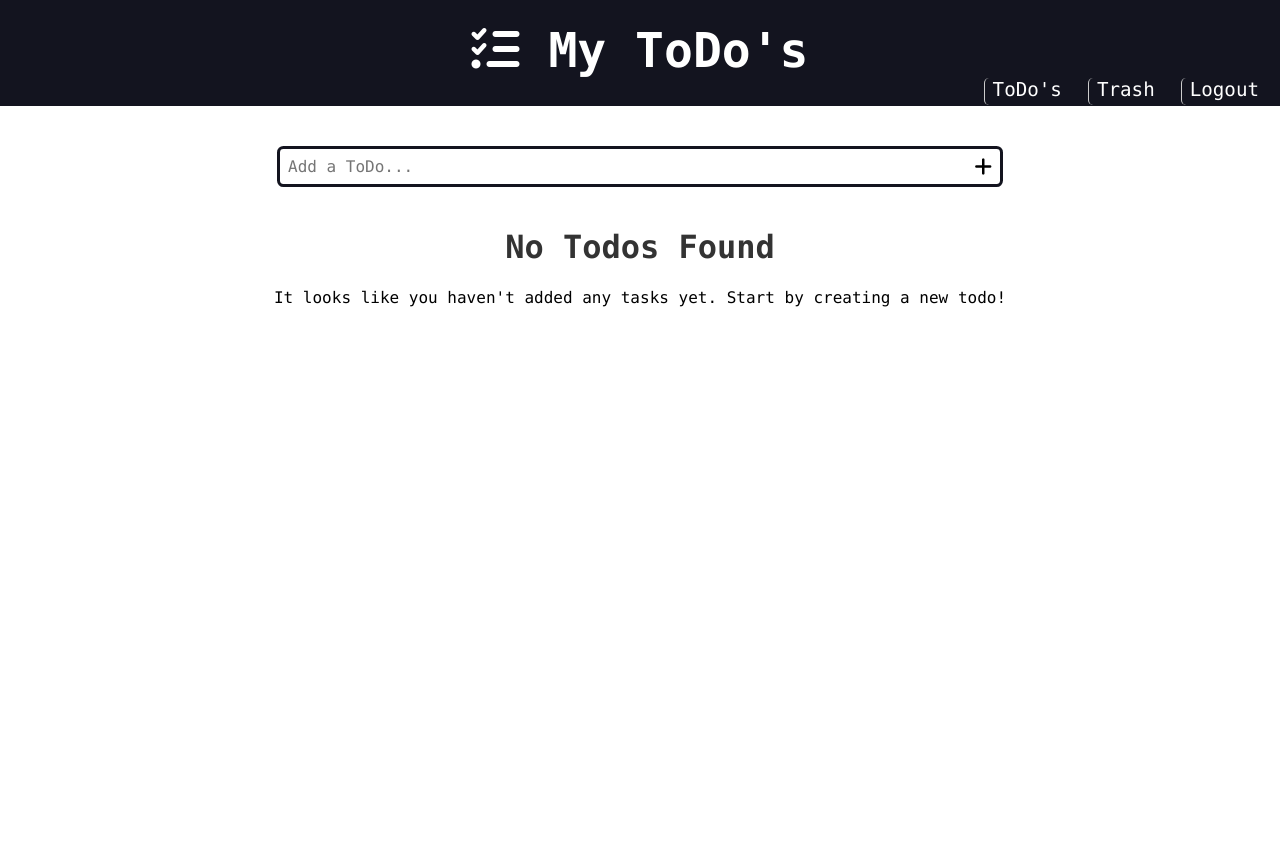
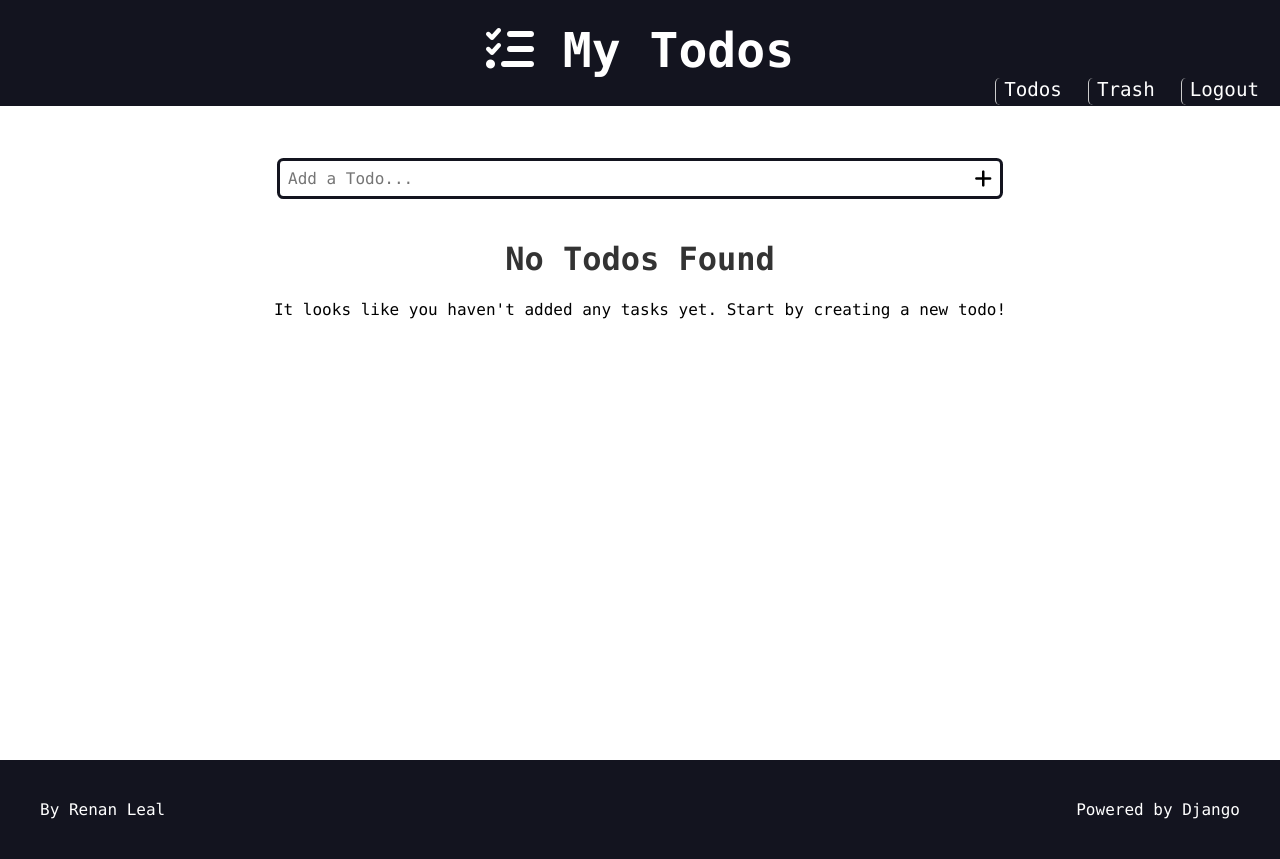
Before and after one commit to lealre/todo-django, a Django app: page /todos/ in a window 1280 px wide. Before the commit the page ends 307 px from the top, so only its background shows below. Run offline with Django 5.2, Linux system fonts and the light colour scheme; the visitor is signed in with stand-in values (Sample User, id 1); data comes from the database, SQL or seed files in the repository; data that the repository does not hold is empty; some libraries are stand-ins or nearby versions.

Commit message:
Add footer, confirm message for deleting from trash, and format tables

```diff
--- a/static/css/styles.css
+++ b/static/css/styles.css
@@ -46,22 +46,28 @@
 body {
   font-family: "Consolas", "Courier New", Courier, monospace;
   margin: 0;
-  display: flex; /* Change body to flex */
-  flex-direction: column; /* Arrange elements in a column */
-  gap: 20px; /* Set the gap between elements */
+  display: flex;
+  flex-direction: column;
+}
+
+.wrapper {
+  display: flex;
+  flex-direction: column;
+  min-height: 95vh;
 }
 
 .main-content-container {
   display: flex;
   flex-direction: column;
-  justify-content: center;
   align-items: center;
   gap: 20px;
+  margin-top: 2rem;
+  margin-bottom: 2rem;
+  flex: 1;
 }
 
 .content-container {
   width: 75%;
-  /* min-width: 500px; */
 }
 
 h1 {
@@ -388,6 +419,26 @@ td {
   transition: background-color 0.3s ease;
 }
 
+/* footer */
+.main-footer {
+  display: flex;
+  align-items: center;
+  justify-content: space-between;
+  background: var(--color-primary-dark);
+  color: var(--color-white);
+  padding: 2.5rem;
+}
+
+.main-footer a {
+  color: var(--color-white);
+  text-decoration: none;
+  transition: all 300ms ease-in-out;
+}
+
+.main-footer a:hover {
+  filter: brightness(0.8);
+}
+
 /* Generics */
 .center {
   text-align: center;
--- a/templates/global/base.html
+++ b/templates/global/base.html
@@ -1,20 +1,19 @@
 <!DOCTYPE html>
 <html lang="en">
-
   <head>
     {% include 'global/partials/head.html' %}
-    <title>{% block title %}{% endblock title %} ToDo</title>
+    <title>{% block title %}{% endblock title %} Todo</title>
   </head>
 
   <body>
-
+    <div class="wrapper">
       {% include 'global/partials/header.html'%}
 
       <main class="main-content-container">
         {% block content %}{% endblock content %}
       </main>
-
+    </div>
   </body>
 
-
+  {% include 'global/partials/footer.html'%}
 </html>
--- /dev/null
+++ b/templates/global/partials/footer.html
@@ -0,0 +1,9 @@
+<footer class="main-footer">
+    <div class="developer">
+      <a href="https://github.com/lealre" target="_blank" rel="noreferrer noopener">By Renan Leal</a>
+    </div>
+
+    <div class="powered">
+      <a href="https://www.djangoproject.com/" target="_blank" rel="noreferrer noopener">Powered by Django</a>
+    </div>
+  </footer>
--- a/templates/global/partials/header.html
+++ b/templates/global/partials/header.html
@@ -4,7 +4,7 @@
       <a class="main-logo" href="{% url 'todo:home' %}">
         <span class="main-logo-text">
           <i class="fa-solid fa-list-check"></i>
-          My ToDo's
+          My Todos
         </span>
       </a>
     </h1>
@@ -12,7 +12,7 @@
     <div class="header-buttons-container">
       {% if request.user.is_authenticated %}
 
-      <a class="header-button" href="{% url 'todo:todo_list' %}"> ToDo's </a>
+      <a class="header-button" href="{% url 'todo:todo_list' %}"> Todos </a>
       <a class="header-button" href="{% url 'todo:trash_view' %}"> Trash </a>
       <form
         class="logout-form"
--- a/todo/templates/todo/partials/add_todo.html
+++ b/todo/templates/todo/partials/add_todo.html
@@ -6,7 +6,7 @@
       class="todo-input-input"
       name="title"
       required
-      placeholder="Add a ToDo..."
+      placeholder="Add a Todo..."
       maxlength="50"
     />
     <input type="hidden" name="username" value="{{ request.user.username }}" />
--- a/todo/templates/todo/partials/todo_table.html
+++ b/todo/templates/todo/partials/todo_table.html
@@ -1,7 +1,7 @@
 <div class="content-container">
   {% if todos %}
   <table class="todo-table">
-    <thead>
+    <thead class = "todo-table-head">
       <tr>
         <th>Title</th>
       </tr>
@@ -13,23 +13,25 @@
         class="{% if todo.state == 'done' %}strikethrough{% endif %}"
         onclick="submitForm({{ todo.id }}, '{% if todo.state != 'done' %}done{% else %}todo{% endif %}', {{todos.number}})"
       >
-        <td>{{ todo.title }}</td>
-        <td>{{ todo.created_at }}</td>
-        <td>
+        <td class = "todo-table-column-title">{{ todo.title }}</td>
+        <td class = "todo-table-column-date">{{ todo.created_at|date:"Y-m-d H:i"  }}</td>
+        <td class = "todo-table-column-edit">
           <button
             class="open-modal"
-            style="border: none; cursor: pointer"
+            style=" cursor: pointer"
+            title = "Edit todo"
             data-id="{{ todo.id }}"
+            data-title="{{ todo.title }}"
           >
             <i class="fa-solid fa-pen-to-square"></i>
           </button>
         </td>
-        <td>
+        <td class = "todo-table-column-delete">
           <form action="{% url 'todo:trash_todo' %}" method="post" novalidate>
             {% csrf_token %}
             <input type="hidden" name="id" value="{{ todo.id }}" />
             <input type="hidden" name="page" value="{{ todos.number }}" />
-            <button type="submit" style="border: none; cursor: pointer">
+            <button type="submit" style=" cursor: pointer" title= "Move to Trash">
               <i class="fa-regular fa-trash-can"></i>
             </button>
           </form>
@@ -63,7 +65,7 @@
   <div class="modal-content">
     <span class="close">&times;</span>
     <h2>Edit your todo...</h2>
-    <form action="{% url 'todo:update_title' %}" method="post" novalidate>
+    <form action="{% url 'todo:update_title' %}" method="post">
       {% csrf_token %}
       <input type="hidden" name="id" id="modal-todo-id" />
       <input type="hidden" name="page" value="{{ todos.number }}" />
@@ -96,6 +98,8 @@
   const modal = document.getElementById("myModal");
   const closeBtn = document.getElementsByClassName("close")[0];
   const openModalButtons = document.getElementsByClassName("open-modal");
+  const modalTodoIdField = document.getElementById("modal-todo-id");
+  const modalTodoTitleField = document.getElementById("modal-todo-title");
 
   Array.from(openModalButtons).forEach((button) => {
     button.onclick = function (event) {
@@ -103,8 +107,10 @@
       modal.style.display = "block";
 
       const todoId = button.getAttribute("data-id");
-      const modalTodoIdField = document.getElementById("modal-todo-id");
+      const todoTitle = button.getAttribute("data-title");
+
       modalTodoIdField.value = todoId;
+      modalTodoTitleField.value = todoTitle;
     };
   });
 
```
Also changed, not shown: other parts of static/css/styles.css (+43 -18 lines), todo/templates/todo/partials/trash_table.html (+21 -8 lines). Lines whose indentation alone changed are shown as unchanged.
